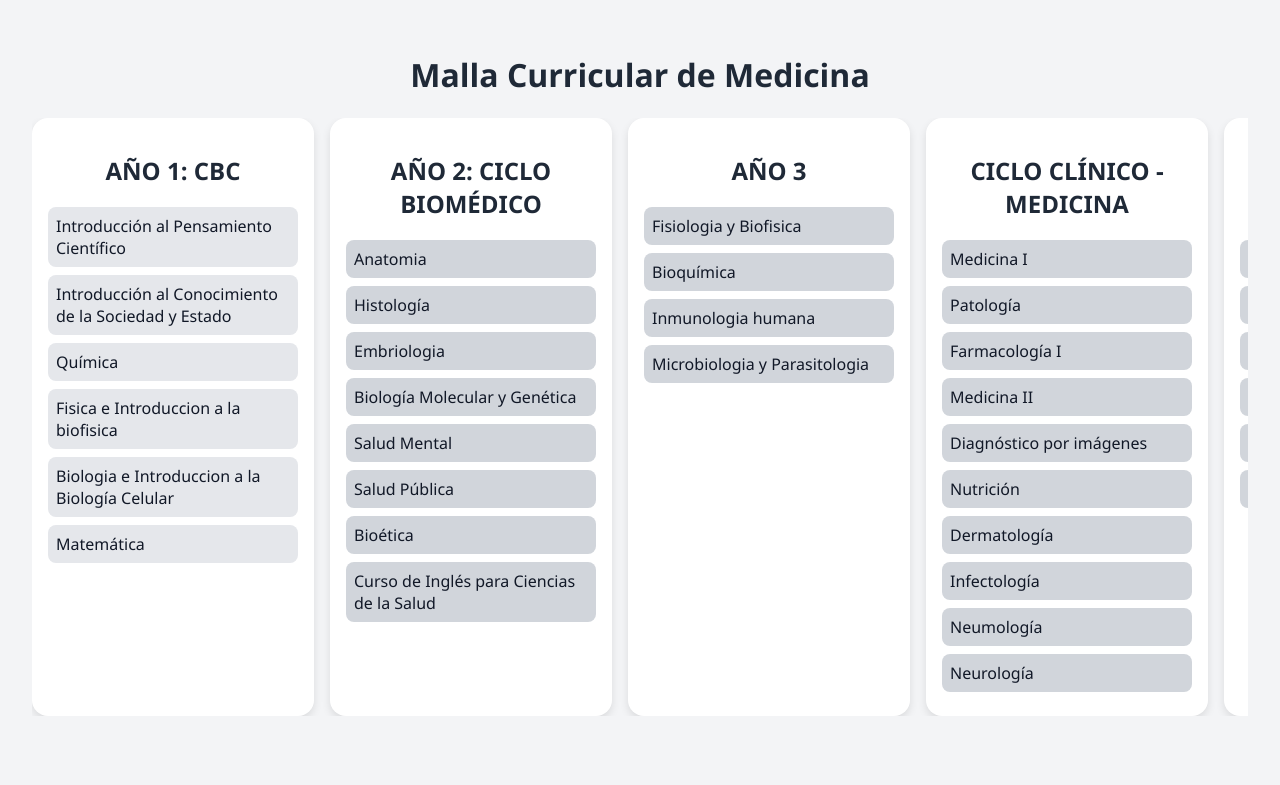
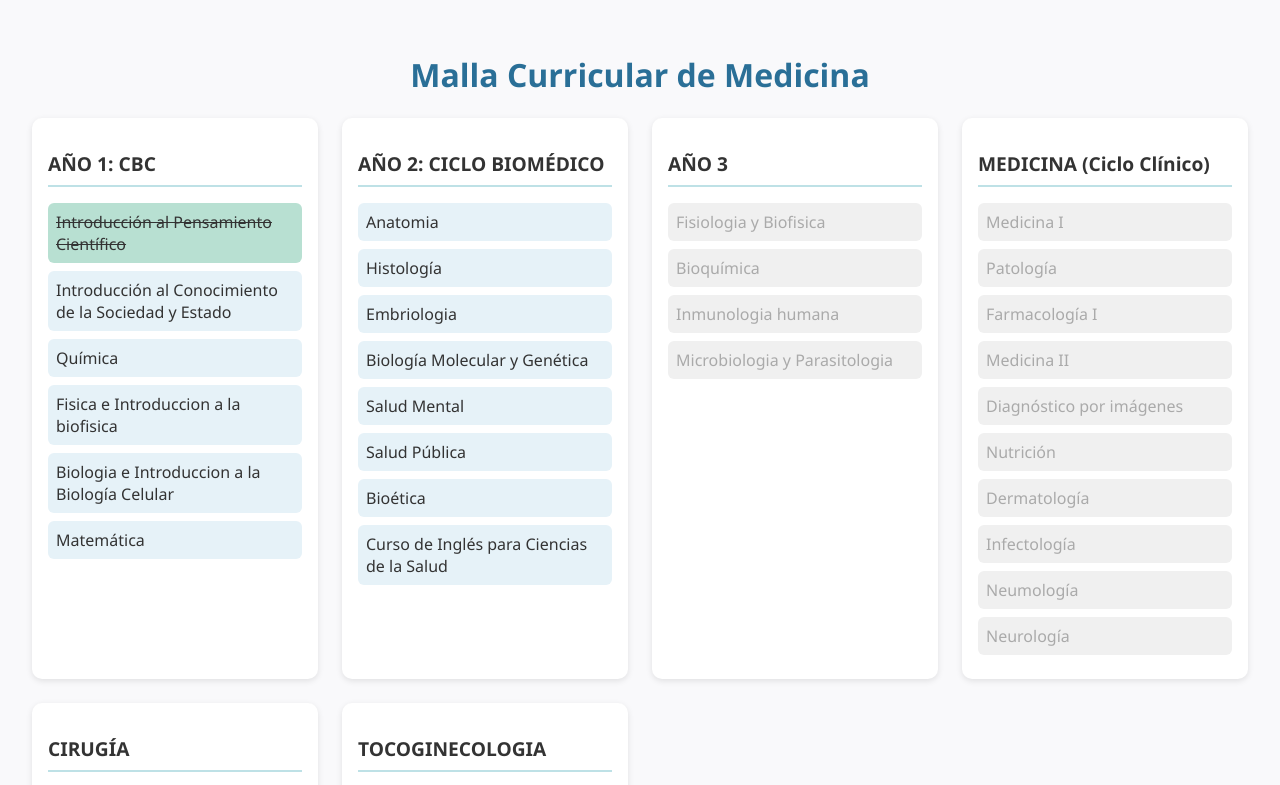
Before and after one commit to Moobarre/Medicina-UBA, a plain HTML site: page index.html in a window 1280 px wide. Both pictures are taken after a click on the element "Introducción al Pensamiento Científico". Shown: the top 785 px of the page. Drawn offline with Linux system fonts and the light colour scheme.

Commit message:
Update index.html

```diff
--- a/index.html
+++ b/index.html
@@ -1,77 +1,82 @@
 <!DOCTYPE html>
 <html lang="es">
 <head>
-  <meta charset="UTF-8">
-  <meta name="viewport" content="width=device-width, initial-scale=1.0">
+  <meta charset="UTF-8" />
+  <meta name="viewport" content="width=device-width, initial-scale=1.0" />
   <title>Malla Curricular Medicina</title>
   <style>
     body {
       font-family: 'Segoe UI', sans-serif;
-      background-color: #f3f4f6;
-      color: #111827;
+      background-color: #f9f9fb;
       margin: 0;
       padding: 2rem;
+      color: #333;
     }
-    h1, h2 {
+    h1 {
       text-align: center;
-      color: #1f2937;
+      color: #2a6f97;
     }
     .grid {
-      display: flex;
-      gap: 1rem;
-      overflow-x: auto;
+      display: grid;
+      grid-template-columns: repeat(auto-fit, minmax(250px, 1fr));
+      gap: 1.5rem;
     }
     .column {
-      background: #fff;
+      background: #ffffff;
+      border-radius: 10px;
       padding: 1rem;
-      border-radius: 1rem;
-      box-shadow: 0 4px 8px rgba(0,0,0,0.1);
-      min-width: 250px;
+      box-shadow: 0 2px 6px rgba(0,0,0,0.1);
+    }
+    .column h2 {
+      font-size: 1.2rem;
+      border-bottom: 2px solid #bee1e6;
+      padding-bottom: 0.5rem;
+      margin-bottom: 1rem;
     }
     .subject {
-      background: #e5e7eb;
+      background: #e6f2f8;
+      margin-bottom: 0.5rem;
       padding: 0.5rem;
-      border-radius: 0.5rem;
-      margin: 0.5rem 0;
+      border-radius: 6px;
+      cursor: pointer;
       position: relative;
-      cursor: pointer;
     }
     .subject.locked {
-      background: #d1d5db;
+      background: #f0f0f0;
+      color: #aaa;
       cursor: not-allowed;
     }
-    .subject .final-grade {
-      margin-top: 0.5rem;
-      display: none;
+    .subject.completed {
+      background: #b8e0d2;
+      text-decoration: line-through;
     }
-    .subject.approved .final-grade {
-      display: block;
+    .subject:hover .tooltip {
+      visibility: visible;
+      opacity: 1;
     }
     .tooltip {
       visibility: hidden;
-      background-color: #111827;
+      opacity: 0;
+      background-color: #333;
       color: #fff;
       text-align: center;
-      border-radius: 4px;
+      border-radius: 6px;
       padding: 5px;
       position: absolute;
       z-index: 1;
-      bottom: 125%;
+      bottom: 120%;
       left: 50%;
       transform: translateX(-50%);
-      opacity: 0;
       transition: opacity 0.3s;
-    }
-    .subject.locked:hover .tooltip {
-      visibility: visible;
-      opacity: 1;
+      font-size: 0.8rem;
+      width: max-content;
+      max-width: 200px;
     }
   </style>
 </head>
 <body>
   <h1>Malla Curricular de Medicina</h1>
   <div class="grid" id="curriculum"></div>
-
   <script>
     const data = {
       "AÑO 1: CBC": [
@@ -83,130 +88,105 @@
         "Matemática"
       ],
       "AÑO 2: CICLO BIOMÉDICO": [
-        { name: "Anatomia", reqs: ["CBC"] },
-        { name: "Histología", reqs: ["CBC"] },
-        { name: "Embriologia", reqs: ["CBC"] },
-        { name: "Biología Molecular y Genética", reqs: ["CBC"] },
-        { name: "Salud Mental", reqs: ["CBC"] },
-        { name: "Salud Pública", reqs: ["CBC"] },
-        { name: "Bioética", reqs: ["CBC"] },
-        { name: "Curso de Inglés para Ciencias de la Salud", reqs: ["CBC"] }
+        { name: "Anatomia", requires: ["CBC"] },
+        { name: "Histología", requires: ["CBC"] },
+        { name: "Embriologia", requires: ["CBC"] },
+        { name: "Biología Molecular y Genética", requires: ["CBC"] },
+        { name: "Salud Mental", requires: ["CBC"] },
+        { name: "Salud Pública", requires: ["CBC"] },
+        { name: "Bioética", requires: ["CBC"] },
+        { name: "Curso de Inglés para Ciencias de la Salud", requires: ["CBC"] }
       ],
       "AÑO 3": [
-        { name: "Fisiologia y Biofisica", reqs: ["Anatomia", "Histología", "Embriologia", "Biología Molecular y Genética"] },
-        { name: "Bioquímica", reqs: ["Anatomia", "Histología", "Embriologia", "Biología Molecular y Genética"] },
-        { name: "Inmunologia humana", reqs: ["Anatomia", "Histología", "Embriologia", "Biología Molecular y Genética"] },
-        { name: "Microbiologia y Parasitologia", reqs: ["Inmunologia humana", "Bioquímica"] }
+        { name: "Fisiologia y Biofisica", requires: ["Anatomia", "Histología", "Embriologia", "Biología Molecular y Genética"] },
+        { name: "Bioquímica", requires: ["Anatomia", "Histología", "Embriologia", "Biología Molecular y Genética"] },
+        { name: "Inmunologia humana", requires: ["Anatomia", "Histología", "Embriologia", "Biología Molecular y Genética"] },
+        { name: "Microbiologia y Parasitologia", requires: ["Inmunologia humana", "Bioquímica"] }
       ],
-      "CICLO CLÍNICO - MEDICINA": [
-        { name: "Medicina I", reqs: ["AÑO 2: CICLO BIOMÉDICO", "AÑO 3"] },
-        { name: "Patología", reqs: ["AÑO 2: CICLO BIOMÉDICO", "AÑO 3"] },
-        { name: "Farmacología I", reqs: ["AÑO 2: CICLO BIOMÉDICO", "AÑO 3"] },
-        { name: "Medicina II", reqs: ["Medicina I", "Patología"] },
-        { name: "Diagnóstico por imágenes", reqs: ["Medicina I", "Patología"] },
-        { name: "Nutrición", reqs: ["Medicina I", "Patología"] },
-        { name: "Dermatología", reqs: ["Medicina I", "Patología"] },
-        { name: "Infectología", reqs: ["Medicina I", "Patología"] },
-        { name: "Neumología", reqs: ["Medicina I", "Patología"] },
-        { name: "Neurología", reqs: ["Medicina I", "Patología"] }
+      "MEDICINA (Ciclo Clínico)": [
+        { name: "Medicina I", requires: ["Fisiologia y Biofisica", "Bioquímica", "Inmunologia humana", "Microbiologia y Parasitologia"] },
+        { name: "Patología", requires: ["Fisiologia y Biofisica", "Bioquímica", "Inmunologia humana", "Microbiologia y Parasitologia"] },
+        { name: "Farmacología I", requires: ["Fisiologia y Biofisica", "Bioquímica", "Inmunologia humana", "Microbiologia y Parasitologia"] },
+        { name: "Medicina II", requires: ["Medicina I", "Patología"] },
+        { name: "Diagnóstico por imágenes", requires: ["Medicina I", "Patología"] },
+        { name: "Nutrición", requires: ["Medicina I", "Patología"] },
+        { name: "Dermatología", requires: ["Medicina I", "Patología"] },
+        { name: "Infectología", requires: ["Medicina I", "Patología"] },
+        { name: "Neumología", requires: ["Medicina I", "Patología"] },
+        { name: "Neurología", requires: ["Medicina I", "Patología"] }
       ],
-      "CICLO CLÍNICO - CIRUGÍA": [
-        { name: "Cirugía general", reqs: ["Medicina I", "Patología"] },
-        { name: "Urología", reqs: ["Medicina I", "Patología"] },
-        { name: "Traumatología y Ortopedia", reqs: ["Medicina I", "Patología"] },
-        { name: "Oftalmología", reqs: ["Medicina I", "Patología"] },
-        { name: "Otorrinolaringología", reqs: ["Medicina I", "Patología"] },
-        { name: "Neurocirugía", reqs: ["Medicina I", "Patología"] }
+      "CIRUGÍA": [
+        { name: "Cirugía general", requires: ["Medicina I", "Patología"] },
+        { name: "Urología", requires: ["Medicina I", "Patología"] },
+        { name: "Traumatología y Ortopedia", requires: ["Medicina I", "Patología"] },
+        { name: "Oftalmología", requires: ["Medicina I", "Patología"] },
+        { name: "Otorrinolaringología", requires: ["Medicina I", "Patología"] },
+        { name: "Neurocirugía", requires: ["Medicina I", "Patología"] }
       ],
-      "CICLO CLÍNICO - TOCOGINECOLOGÍA": [
-        { name: "Obstetricia", reqs: ["Medicina I", "Patología"] },
-        { name: "Ginecología", reqs: ["Medicina I", "Patología"] },
-        { name: "Pediatría", reqs: ["Medicina I", "Patología"] },
-        { name: "Farmacología II", reqs: ["Medicina I", "Patología"] },
-        { name: "Psiquiatría", reqs: ["Medicina I", "Patología"] },
-        { name: "Toxicología", reqs: ["Medicina I", "Patología"] },
-        { name: "Medicina Legal y Deontología Médica", reqs: ["Medicina I", "Patología"] }
+      "TOCOGINECOLOGIA": [
+        { name: "Obstetricia", requires: ["Medicina I", "Patología"] },
+        { name: "Ginecología", requires: ["Medicina I", "Patología"] },
+        { name: "Pediatría", requires: ["Medicina I", "Patología"] },
+        { name: "Farmacología II", requires: ["Medicina I", "Patología"] },
+        { name: "Psiquiatría", requires: ["Medicina I", "Patología"] },
+        { name: "Toxicología", requires: ["Medicina I", "Patología"] },
+        { name: "Medicina Legal y Deontología Médica", requires: ["Medicina I", "Patología"] }
       ]
     };
 
-    const storageKey = 'malla-medicina';
-    const savedProgress = JSON.parse(localStorage.getItem(storageKey)) || {};
+    const completed = JSON.parse(localStorage.getItem("medicina_materias")) || [];
 
-    const curriculum = document.getElementById('curriculum');
-    const completed = new Set(Object.keys(savedProgress).filter(k => savedProgress[k]?.status === 'approved'));
+    const curriculum = document.getElementById("curriculum");
 
     for (const [year, subjects] of Object.entries(data)) {
-      const col = document.createElement('div');
-      col.className = 'column';
-      col.innerHTML = `<h2>${year}</h2>`;
+      const column = document.createElement("div");
+      column.className = "column";
+      const title = document.createElement("h2");
+      title.textContent = year;
+      column.appendChild(title);
 
       for (const subj of subjects) {
         const name = typeof subj === 'string' ? subj : subj.name;
-        const reqs = typeof subj === 'string' ? [] : subj.reqs;
+        const requires = typeof subj === 'string' ? [] : subj.requires;
 
-        const div = document.createElement('div');
-        div.className = 'subject';
+        const div = document.createElement("div");
+        div.className = "subject";
         div.textContent = name;
-        div.dataset.name = name;
 
-        if (!reqsMet(reqs)) {
-          div.classList.add('locked');
-          const tooltip = document.createElement('div');
-          tooltip.className = 'tooltip';
-          tooltip.textContent = `Falta: ${reqs.filter(r => !completed.has(r)).join(', ')}`;
-          div.appendChild(tooltip);
-        } else {
-          div.addEventListener('click', () => toggleSubject(div));
+        if (completed.includes(name)) div.classList.add("completed");
+
+        const unmet = requires.filter(r => !completed.includes(r) && r !== "CBC");
+        const isLocked = unmet.length > 0;
+
+        if (requires.includes("CBC") && !completed.filter(s => data["AÑO 1: CBC"].includes(s)).length === 6) {
+          unmet.push("Completar CBC");
         }
 
-        if (savedProgress[name]) {
-          div.classList.add(savedProgress[name].status);
-          if (savedProgress[name].grade) {
-            const input = createGradeInput(name, savedProgress[name].grade);
-            div.appendChild(input);
-          }
+        if (isLocked) {
+          div.classList.add("locked");
+          const tooltip = document.createElement("div");
+          tooltip.className = "tooltip";
+          tooltip.textContent = `Requiere: ${unmet.join(", ")}`;
+          div.appendChild(tooltip);
         }
 
-        col.appendChild(div);
+        div.addEventListener("click", () => {
+          if (div.classList.contains("locked")) return;
+          div.classList.toggle("completed");
+
+          if (completed.includes(name)) {
+            completed.splice(completed.indexOf(name), 1);
+          } else {
+            completed.push(name);
+          }
+          localStorage.setItem("medicina_materias", JSON.stringify(completed));
+          location.reload();
+        });
+
+        column.appendChild(div);
       }
 
-      curriculum.appendChild(col);
-    }
-
-    function reqsMet(reqs) {
-      return reqs.every(r => completed.has(r));
-    }
-
-    function toggleSubject(div) {
-      const name = div.dataset.name;
-      const current = savedProgress[name]?.status;
-      if (current === 'approved') {
-        div.classList.remove('approved');
-        div.querySelector('.final-grade')?.remove();
-        savedProgress[name] = { status: 'regular' };
-      } else if (current === 'regular') {
-        div.classList.remove('regular');
-        div.classList.add('approved');
-        const input = createGradeInput(name);
-        div.appendChild(input);
-        savedProgress[name] = { status: 'approved' };
-      } else {
-        div.classList.add('regular');
-        savedProgress[name] = { status: 'regular' };
-      }
-      localStorage.setItem(storageKey, JSON.stringify(savedProgress));
-    }
-
-    function createGradeInput(name, value = '') {
-      const input = document.createElement('input');
-      input.placeholder = 'Nota final';
-      input.className = 'final-grade';
-      input.value = value;
-      input.addEventListener('change', () => {
-        savedProgress[name].grade = input.value;
-        localStorage.setItem(storageKey, JSON.stringify(savedProgress));
-      });
-      return input;
+      curriculum.appendChild(column);
     }
   </script>
 </body>
```
